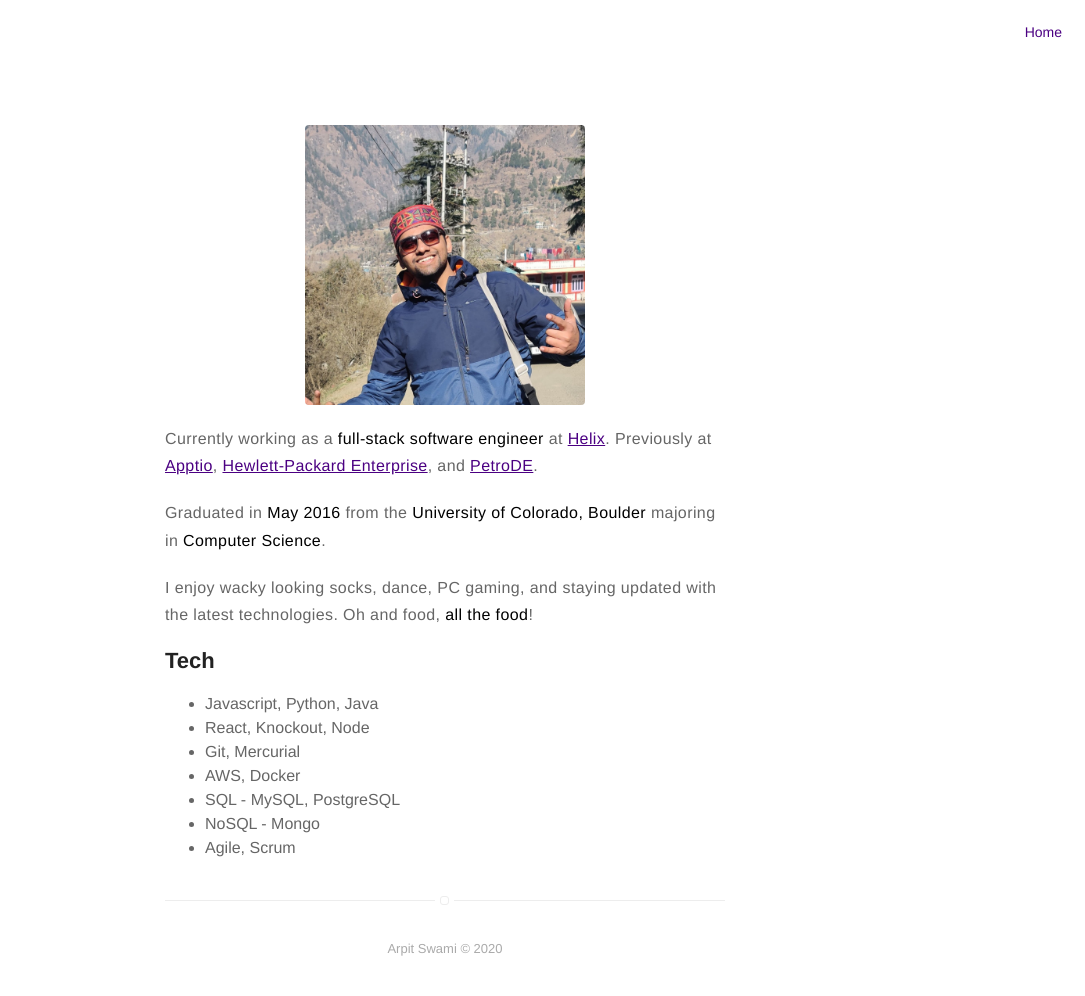
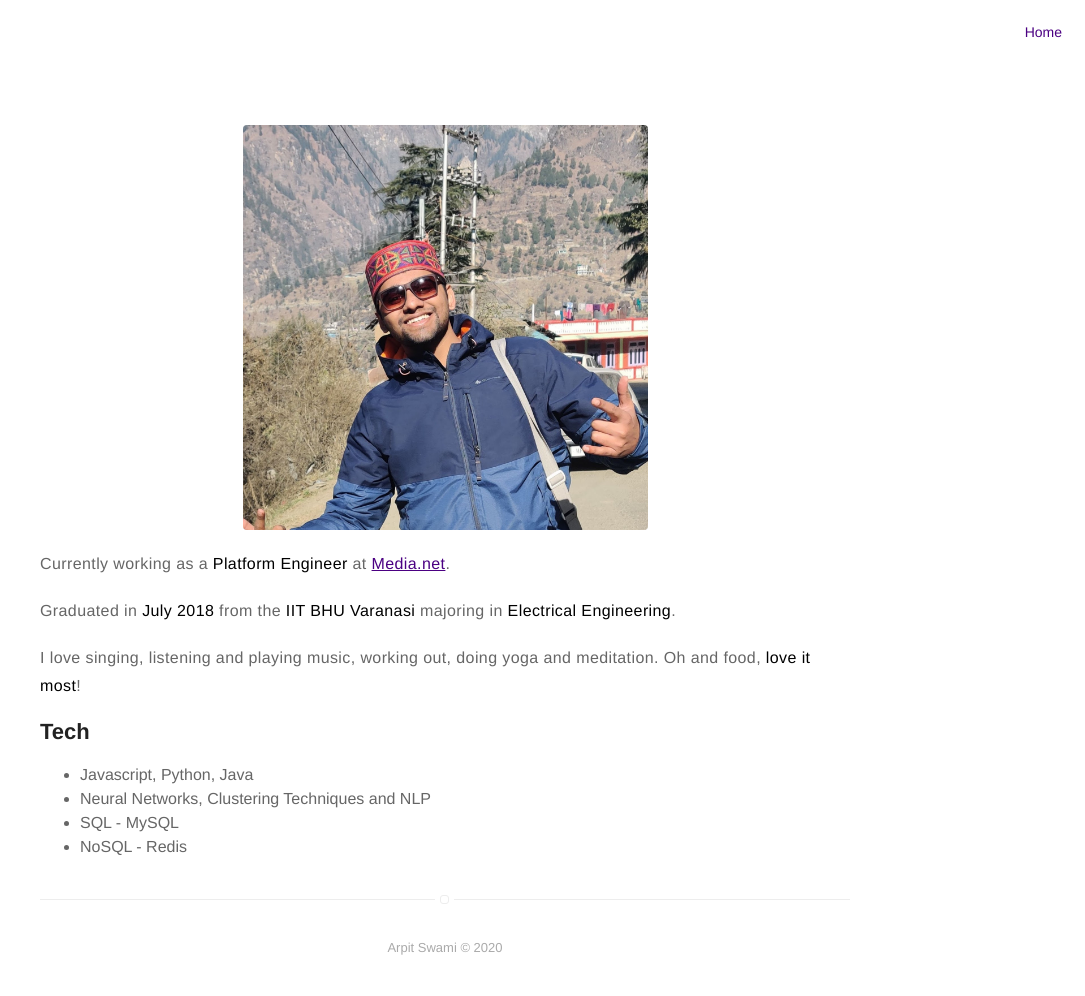
Before and after one commit to arpitswami/arpitswami.github.io, a Jekyll site: the page built from about.md, in a window 1280 px wide. Shown: the whole page, without its empty margins (195-1280 px from the left). Built offline with Jekyll 4.4.1, drawn with Linux system fonts in a browser that asks for light colours.

Commit message:
added about page

```diff
--- a/_config.yml
+++ b/_config.yml
@@ -21,7 +21,7 @@ url: http://arpitswami.github.io
 permalink: /:title/
 
 # To enable google analytics, supply your token below
-# analytics-google: 'UA-MYANALYTICS'
+analytics-google: 'UA-169246722-1'
 
 # To enable piwik tracking, supply your url & site ID below
 # analytics-piwik-url: 'piwik.my-host.com'
@@ -62,7 +62,7 @@ authors:
 # do you want a larger site? change the option below
 # options: [normal, large] | default: normal
 # normal = 560px / large = 810px
-width: normal
+width: large
 
 # if you don't need pagination, comment the *paginate* configs below
 # paginate: 5
--- a/about.md
+++ b/about.md
@@ -5,26 +5,23 @@ layout: page
 ![Profile Image]({{ site.url }}/{{ site.picture }})
 
 <p>
-Currently working as a <strong>full-stack software engineer</strong> at <a href="http://www.helix.com" target="blank">Helix</a>. Previously at <a href="http://www.apptio.com" target="blank">Apptio</a>, <a href="http://www.hpe.com" target="blank">Hewlett-Packard Enterprise</a>, and <a href="http://www.petrode.com" target="blank">PetroDE</a>.
+Currently working as a <strong>Platform Engineer</strong> at <a href="https://www.media.net/" target="blank">Media.net</a>.
 </p>
 
 <p>
-Graduated in <strong>May 2016</strong> from the <strong>University of Colorado, Boulder</strong> majoring in <strong>Computer Science</strong>.
+Graduated in <strong>July 2018</strong> from the <strong>IIT BHU Varanasi</strong> majoring in <strong>Electrical Engineering</strong>.
 </p>
 
 
 <p>
-I enjoy wacky looking socks, dance, PC gaming, and staying updated with the latest technologies. Oh and food, <strong>all the food</strong>!
+I love singing, listening and playing music, working out, doing yoga and meditation. Oh and food, <strong>love it most</strong>!
 </p>
 
 <h2>Tech</h2>
 
 <ul class="skill-list">
 	<li>Javascript, Python, Java</li>
-	<li>React, Knockout, Node</li>
-	<li>Git, Mercurial</li>
-	<li>AWS, Docker</li>
-	<li>SQL - MySQL, PostgreSQL</li>
-	<li>NoSQL - Mongo</li>
-	<li>Agile, Scrum</li>
+	<li>Neural Networks, Clustering Techniques and NLP</li>
+	<li>SQL - MySQL</li>
+	<li>NoSQL - Redis</li>
 </ul>
```
Also changed, not shown: 8 other files.
